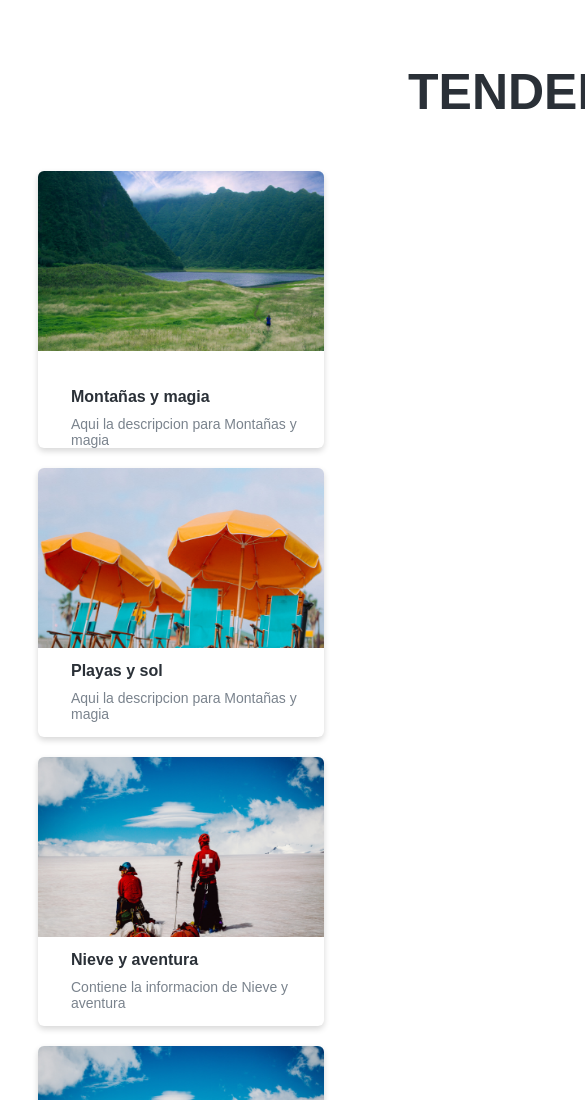
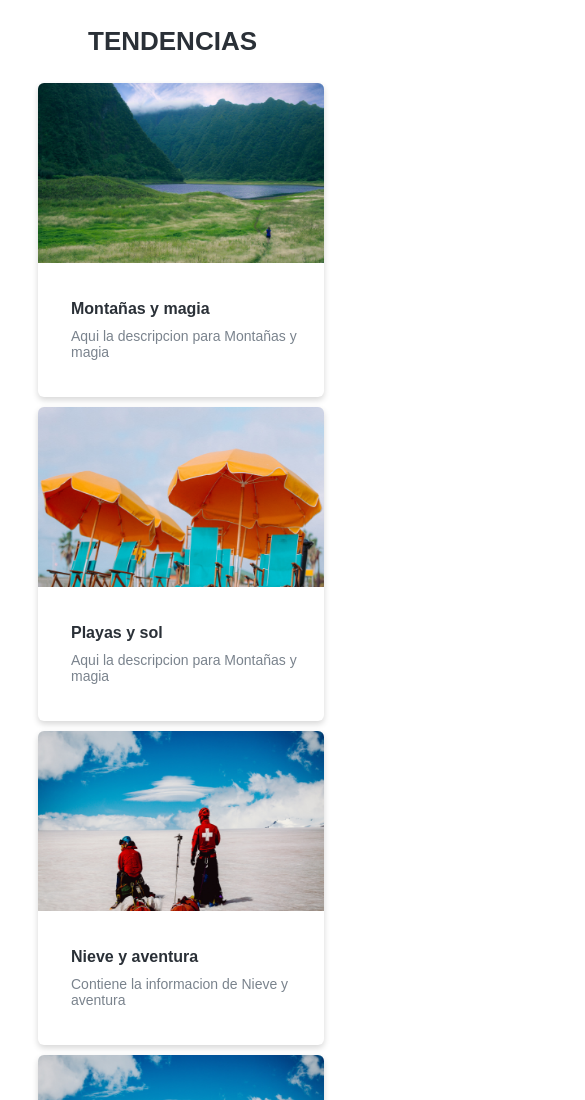
Before and after one commit to SofiaMarzari/Maquetacion-de-sitio, a plain HTML site: page tendencias.html in a window 390 px wide. Shown: the top 1100 px of the page, 585 px wide, since content can reach past the window. Drawn offline with Linux system fonts and the light colour scheme.

Commit message:
Finalizado tendencias particular para el nav - Mobile

```diff
--- a/css/estilo.scss
+++ b/css/estilo.scss
@@ -693,18 +693,9 @@ $widthmobile: 350px;
         margin: 10px 0px 0px 33px;
     }
     /*      HTML TENDENCIAS     */
-    #contenedor-tendencias>section {
-        padding-top: 5px;
+    #contenedor-tendencias>section>p {
+        margin-left: 80px;
     }
-    #contenedor-tendencias>section>p {
-        margin-left: 400px;
-        font-size: 50px;
-    }
-    #contenedor-tendencias>section>section {
-        display: flex;
-        flex-direction: column;
-    }
-    //section tendencias - particular
     #contenedor-tendencias>section>section>section {
         display: block;
         width: 286px;
@@ -713,7 +704,7 @@ $widthmobile: 350px;
         border-radius: 6px;
         background-color: $colorprincipal;
         margin-left: 30px;
-        margin-bottom: 20px;
+        margin-bottom: 10px;
     }
     #contenedor-tendencias>section>section>section>img {
         width: 286px;
@@ -726,14 +717,14 @@ $widthmobile: 350px;
         font-family: $fuenteprincipal;
         font-weight: bold;
         font-size: 16px;
-        margin: 10px 0px 0px 33px;
+        margin: 33px 0px 0px 33px;
     }
     #contenedor-tendencias>section>section>section>p {
         width: 230px;
         font-size: 14px;
         font-family: $fuenteprincipal;
         color: #7A838D;
-        margin: 10px 0px 15px 33px;
+        margin: 10px 0px 0px 33px;
     }
     /*CARTEL "NUEVO" */
     .is-article-nuevocartel {
```
Also changed, not shown: css/estilo.css, 1 other file.
